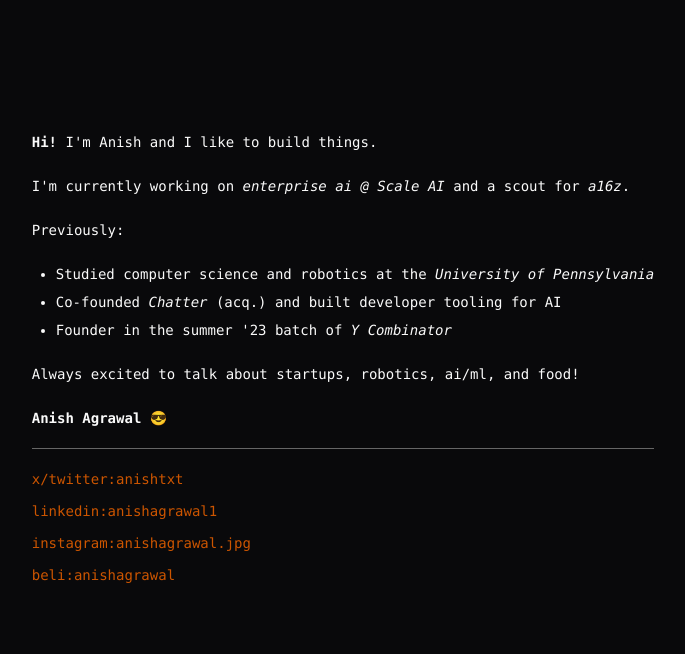
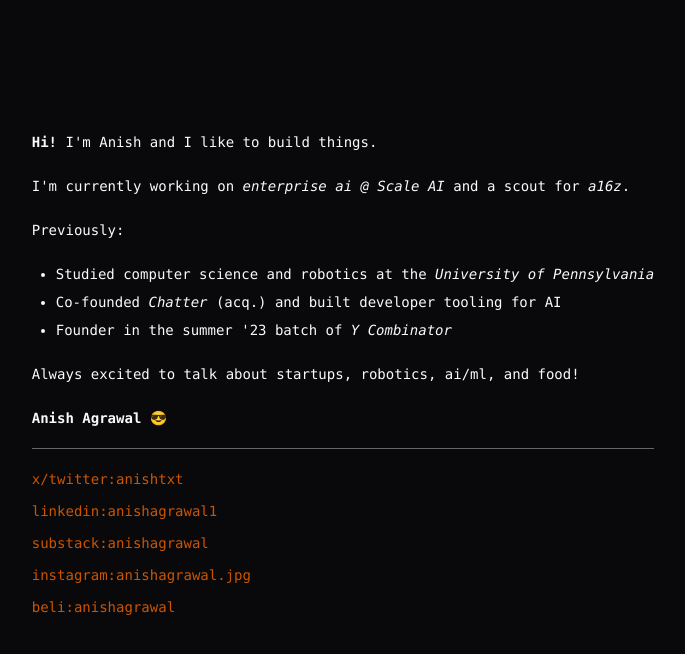
Before and after one commit to anishxyz/anishxyz, a Next.js app in the folder anishxyz/: page / in a window 1280 px wide. Shown: the top 654 px of the page, without its empty margins (297-982 px from the left). Built offline with nearby package versions, Linux system fonts and the light colour scheme.

Commit message:
substack

```diff
--- a/anishxyz/src/components/Profile.tsx
+++ b/anishxyz/src/components/Profile.tsx
@@ -39,6 +39,15 @@
 
                 <p>
                     <a
+                        href="https://anishagrawal.substack.com"
+                        className="hover:font-bold hover:italic"
+                    >
+                        substack:anishagrawal
+                    </a>
+                </p>
+
+                <p>
+                    <a
                         href="https://www.instagram.com/anishagrawal.jpg"
                         className="hover:font-bold hover:italic"
                     >
```
